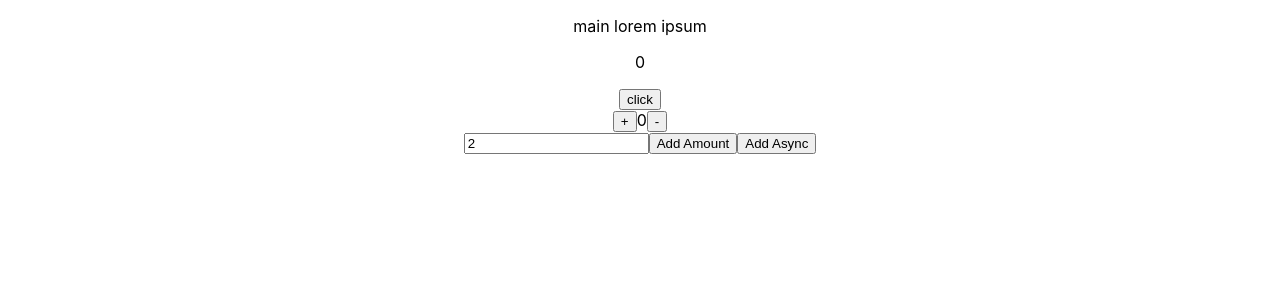
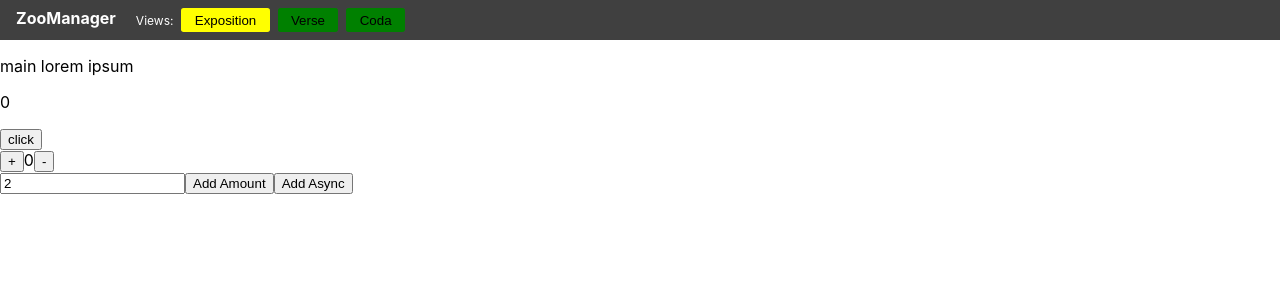
Before and after one commit to iamgrid/zoomanager, a React (Create React App) app: page / in a window 1280 px wide. Shown: the top 300 px of the page. Built offline with nearby package versions, Linux system fonts and the light colour scheme.

Commit message:
Header.tsx - done and tested

```diff
--- a/src/App.css
+++ b/src/App.css
@@ -1,3 +1,50 @@
 .App {
-	text-align: center;
+	display: grid;
+	grid-template-rows: max-content auto;
 }
+
+.header {
+	background-color: #404040;
+	color: white;
+	padding: 0.5em 1em;
+	display: flex;
+	gap: 0.5em;
+	align-items: center;
+}
+
+.header__app_name {
+	font-size: 16px;
+	padding: 0;
+	margin: 0;
+	transform: translateY(-2px);
+}
+
+.header__view_selector_label {
+	font-size: 12px;
+	margin-left: 1em;
+}
+
+.header__view_selector_label::after {
+	content: ":";
+}
+
+.header__view_selector {
+	padding: 0;
+	margin: 0;
+	display: flex;
+	height: 1.5em;
+	gap: 0.5em;
+}
+
+.header__view_selector_button {
+	border-radius: 0.2em;
+	border: 0;
+	padding: 0.3em 1em;
+	margin: 0;
+	background: green;
+	cursor: pointer;
+}
+
+.header__view_selector_button--active {
+	background: yellow;
+}
--- a/src/App.tsx
+++ b/src/App.tsx
@@ -1,11 +1,16 @@
 import React from 'react';
 import './App.css';
+import Header from './features/header/Header';
 import Main from './features/main/Main';
 import Counter from './features/counter/Counter';
 
+const views: string[] = ['exposition', 'verse', 'coda'];
+
 function App() {
+  const [activeView, setActiveView] = React.useState(views[0]);
 	return (
 		<div className="App" aria-label="App container">
+			<Header views={views} activeView={activeView} setActiveView={setActiveView} />
 			<Main testProp={'lorem ipsum'} />
 			<Counter />
 		</div>
--- /dev/null
+++ b/src/common/helpers.ts
@@ -0,0 +1,6 @@
+export function capitalize(input: string): string {
+	return input
+		.split(' ')
+		.map((el) => `${el.substr(0, 1).toUpperCase()}${el.substr(1)}`)
+		.join(' ');
+}
--- /dev/null
+++ b/src/features/header/Header.tsx
@@ -0,0 +1,30 @@
+import React from 'react';
+import { capitalize } from '../../common/helpers';
+
+interface HeaderProps {
+	views: string[],
+	activeView: string,
+	setActiveView(newActiveView: string): void
+}
+
+export default function Header({ views, activeView, setActiveView }: HeaderProps) {
+	return (
+		<header className="header">
+			<h1 className="header__app_name">ZooManager</h1>
+			<label className="header__view_selector_label" htmlFor="header__view_selector">Views</label>
+			<div className="header__view_selector">
+				{
+					views.map((el, ix) => {
+						let classes = ['header__view_selector_button'];
+						if (el === activeView)
+							classes.push('header__view_selector_button--active');
+
+						return (
+							<button key={ix} className={classes.join(" ")} onClick={() => setActiveView(el)} data-testid="view_changer_button">{capitalize(el)}</button>
+						);
+					})
+				}
+			</div>
+		</header>
+	)
+}
```
Also changed, not shown: 2 other files (tests, documents, lock files or other folders). Lines whose indentation alone changed are shown as unchanged.
